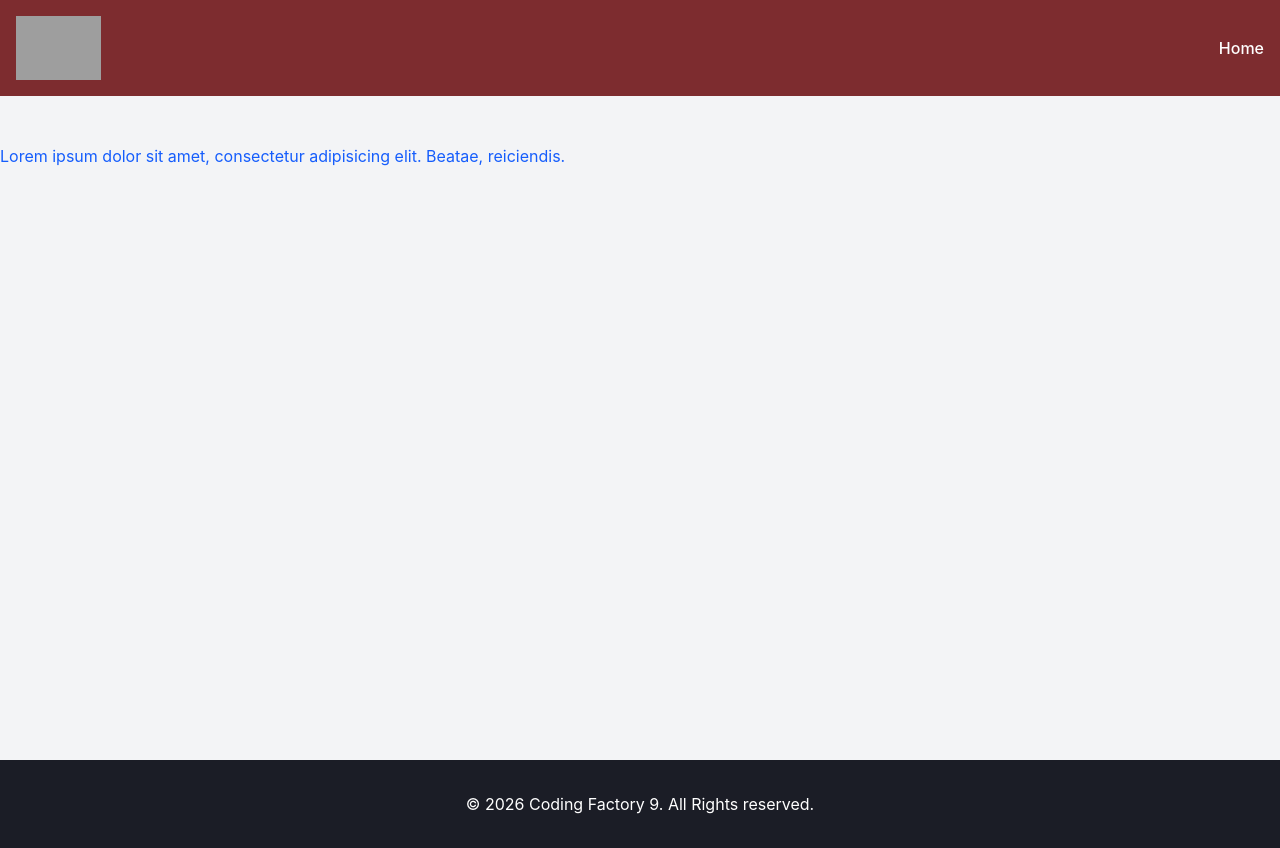
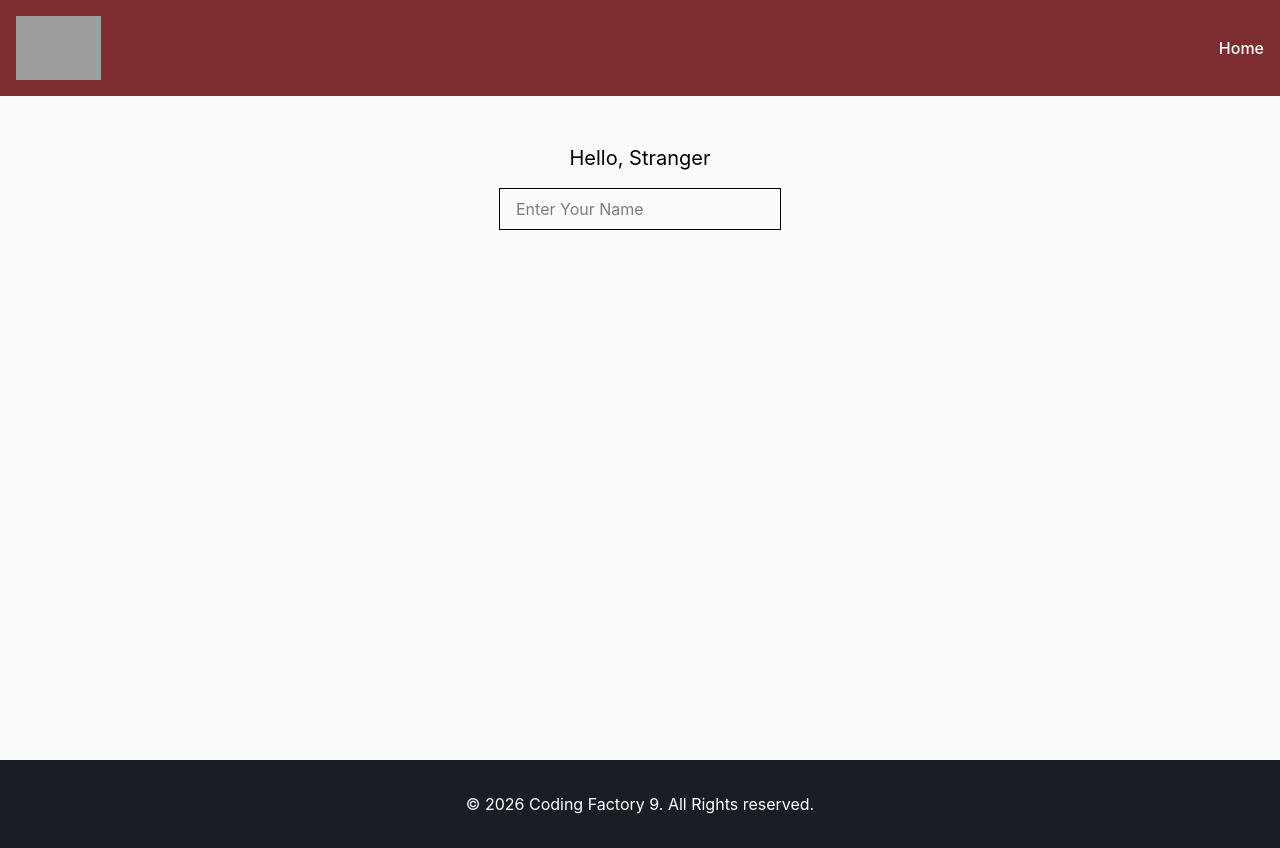
Before and after one commit to CDalianis/cf9-react-app, a React (Vite) app: page / in a window 1280 px wide. Built offline with nearby package versions, Linux system fonts and the light colour scheme; grey boxes are pictures that could not be loaded.

Commit message:
fix: new components imports and uses

```diff
--- a/src/App.tsx
+++ b/src/App.tsx
@@ -3,6 +3,14 @@
 // import ArrowFunctionalComponent from "./components/LessonTwo/ArrowFunctionalComponent.tsx";
 // import ArrowFunctionalComponentWithProps from "./components/LessonThree/ArrowFunctionalComponentWithProps.tsx";
 import Layout from "./components/Layout.tsx";
+// import CounterAdvanced from "./components/LessonFour/CounterAdvanced.tsx";
+// import NameChanger from "./components/LessonFive/NameChanger.tsx";
+// import CounterWithCustomHook from "./components/LessonFive/CounterWithCustomHook.tsx";
+// import {useEffect} from "react";
+import NameChangerWithTitle from "./components/LessonFive/NameChangerWithTitle.tsx";
+// import Counter from "./components/LessonFour/Counter.tsx";
+// import ClassCounter from "./components/LessonFour/ClassCounter.tsx";
+// import {useState} from "react";
 
 // type PropsA = {
 //   title: string,
@@ -41,7 +49,20 @@ import Layout from "./components/Layout.tsx";
 // }
 // // PropsThree = {title, description, price, sort, image}
 
+// function setup() {
+//   alert("count")
+// }
+//
+// useEffect(setup, [count])
+
+
+
 function App() {
+
+    // useEffect(() => {
+    //     alert("Hello World!");
+    //   }
+    //   )
 
     return (
         <>
@@ -59,15 +80,26 @@ function App() {
             {/*  title="Second Title"*/}
             {/*  description="Lorem ipsum dolor sit amet, consectetur adipisicing elit. Adipisci amet, deserunt dicta excepturi fugit ipsa modi perferendis quo repellat voluptates."*/}
             {/*/>*/}
+            {/*<Layout addClasses="bg-gray-100">*/}
+            {/*  <ArrowFunctionalComponentWithProps*/}
+            {/*    title="Second Title"*/}
+            {/*    description="Lorem ipsum dolor sit amet, consectetur adipisicing elit. Adipisci amet, deserunt dicta excepturi fugit ipsa modi perferendis quo repellat voluptates."*/}
+            {/*  />*/}
+            {/*</Layout>*/}
 
-            <Layout addClasses="text-blue-600 bg-gray-100">
-                {/*<ArrowFunctionalComponentWithProps*/}
-                {/*  title="Second Title"*/}
-                {/*  description="Lorem ipsum dolor sit amet, consectetur adipisicing elit. Adipisci amet, deserunt dicta excepturi fugit ipsa modi perferendis quo repellat voluptates."*/}
-                {/*/>*/}
-                <p>Lorem ipsum dolor sit amet, consectetur adipisicing elit. Beatae, reiciendis.</p>
+            {/*LESSON FOUR*/}
+            {/*<Layout addClasses="bg-gray-50">*/}
+            {/*  /!*<Counter/>*!/*/}
+            {/*  /!*<ClassCounter/>*!/*/}
+            {/*  <CounterAdvanced/>*/}
+            {/*</Layout>*/}
+
+            {/*LESSON FIVE*/}
+            <Layout addClasses="bg-gray-50">
+                {/*<NameChanger/>*/}
+                {/*<CounterWithCustomHook/>*/}
+                <NameChangerWithTitle />
             </Layout>
-
         </>
     )
 }
```
